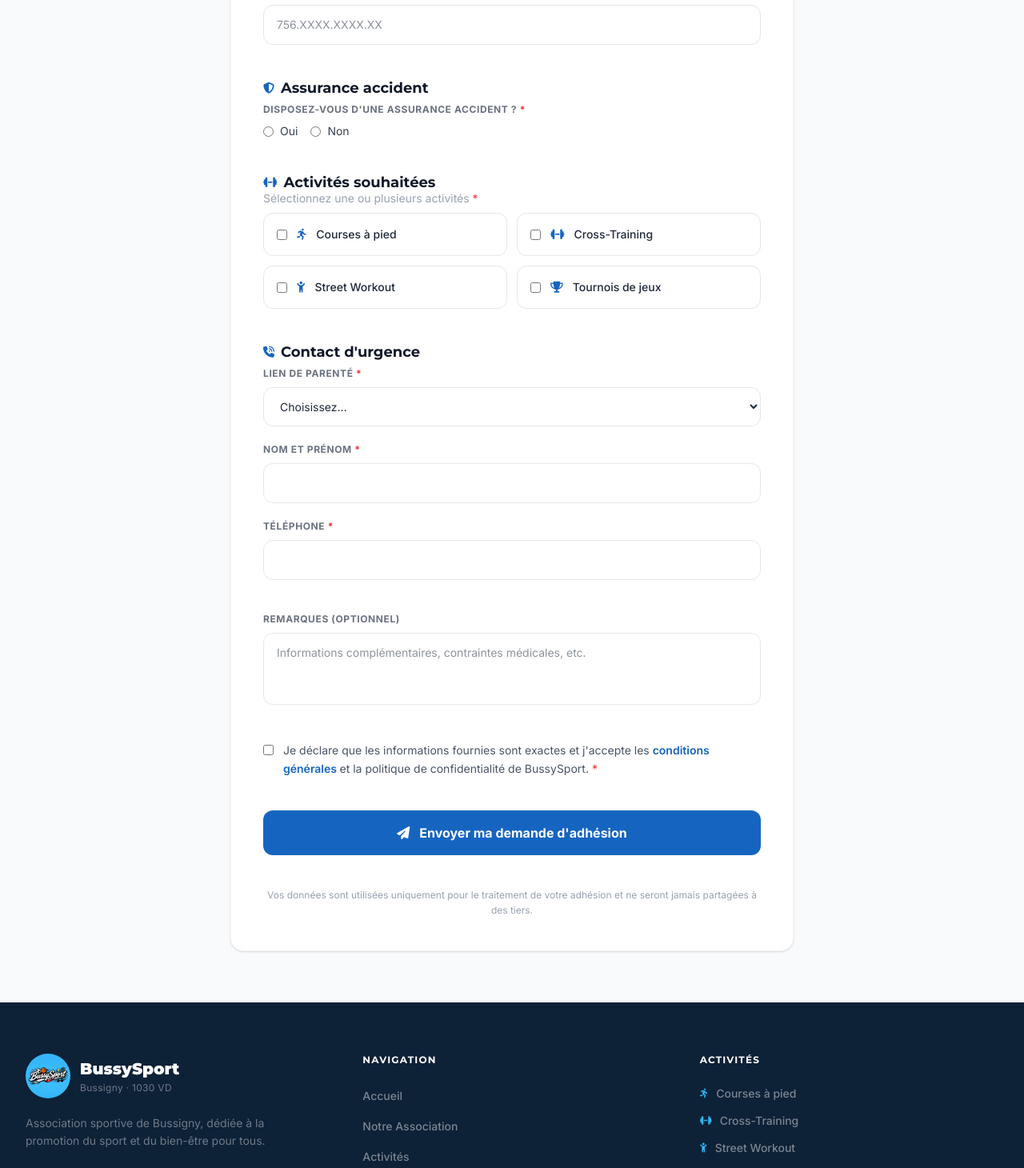
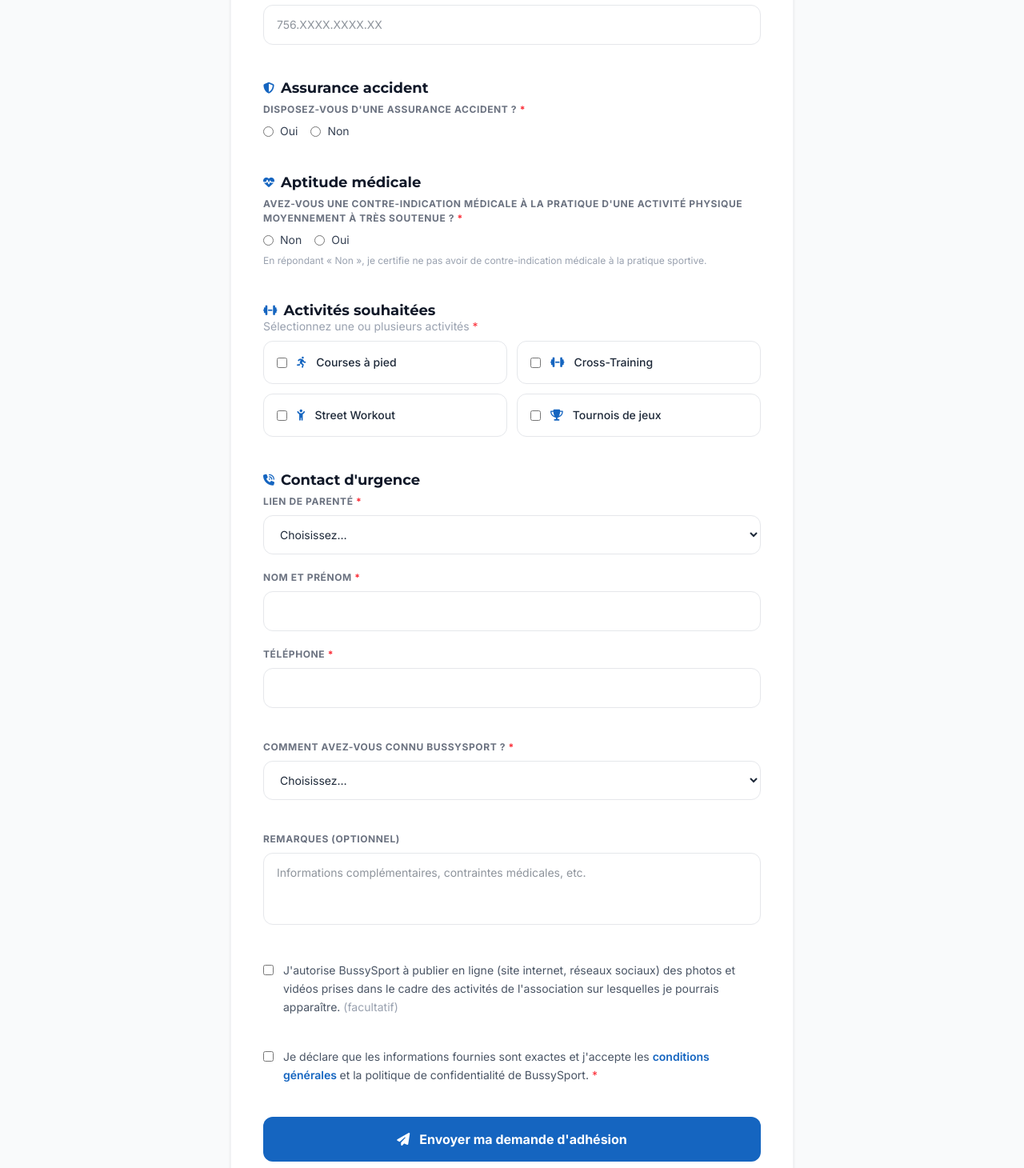
Before and after one commit to VicMtn/website-bussysport, a Vue app: page /adhesion in a window 1280 px wide. Shown: the part 1183-2643 px from the top of the page at 80% size. Built offline with nearby package versions, Linux system fonts and the light colour scheme.

Commit message:
feat: enhance membership form with medical and referral source fields

```diff
--- a/src/composables/useAdhesionForm.js
+++ b/src/composables/useAdhesionForm.js
@@ -14,6 +14,15 @@ export const EMERGENCY_RELATIONS = [
   { value: "parent", label: "Parent" },
   { value: "frere-soeur", label: "Frère / Sœur" },
   { value: "conjoint", label: "Conjoint·e / Partenaire" },
+  { value: "autre", label: "Autre" },
+];
+
+export const REFERRAL_SOURCES = [
+  { value: "bouche-a-oreille", label: "Bouche-à-oreille (ami, famille)" },
+  { value: "reseaux-sociaux", label: "Réseaux sociaux (Instagram, Facebook…)" },
+  { value: "internet", label: "Recherche internet / site web" },
+  { value: "evenement", label: "Événement / manifestation" },
+  { value: "flyer-affiche", label: "Flyer / affiche" },
   { value: "autre", label: "Autre" },
 ];
 
@@ -103,11 +112,16 @@ export function useAdhesionForm({ throttle } = {}) {
     avs: "",
     hasInsurance: "",
     insuranceName: "",
+    medicalContraindication: "",
+    medicalDetails: "",
     activities: [],
     emergencyRelation: "",
     emergencyName: "",
     emergencyPhone: "",
+    referralSource: "",
+    referralSourceOther: "",
     remarks: "",
+    imageRights: false,
     acceptTerms: false,
     website: "", // honeypot
   });
@@ -146,11 +160,16 @@ export function useAdhesionForm({ throttle } = {}) {
     form.avs = "";
     form.hasInsurance = "";
     form.insuranceName = "";
+    form.medicalContraindication = "";
+    form.medicalDetails = "";
     form.activities = [];
     form.emergencyRelation = "";
     form.emergencyName = "";
     form.emergencyPhone = "";
+    form.referralSource = "";
+    form.referralSourceOther = "";
     form.remarks = "";
+    form.imageRights = false;
     form.acceptTerms = false;
     form.website = "";
     parentAuthFile.value = null;
@@ -274,6 +293,23 @@ export function useAdhesionForm({ throttle } = {}) {
       return false;
     }
 
+    if (!["oui", "non"].includes(form.medicalContraindication)) {
+      showErrorPlain(
+        "Veuillez indiquer si vous avez une contre-indication médicale.",
+      );
+      return false;
+    }
+
+    if (form.medicalContraindication === "oui" && !form.medicalDetails.trim()) {
+      showErrorPlain("Veuillez préciser votre contre-indication médicale.");
+      return false;
+    }
+
+    if (!REFERRAL_SOURCES.some((s) => s.value === form.referralSource)) {
+      showErrorPlain("Veuillez indiquer comment vous avez connu BussySport.");
+      return false;
+    }
+
     if (!form.acceptTerms) {
       showErrorPlain("Veuillez accepter les conditions d'adhésion.");
       return false;
@@ -302,6 +338,16 @@ export function useAdhesionForm({ throttle } = {}) {
     const relation =
       EMERGENCY_RELATIONS.find((r) => r.value === form.emergencyRelation)
         ?.label ?? form.emergencyRelation;
+    let referralLabel =
+      REFERRAL_SOURCES.find((s) => s.value === form.referralSource)?.label ??
+      form.referralSource;
+    if (form.referralSource === "autre" && form.referralSourceOther.trim()) {
+      referralLabel += ` — ${form.referralSourceOther.trim()}`;
+    }
+    const medicalLabel =
+      form.medicalContraindication === "oui"
+        ? `Contre-indication signalée : ${form.medicalDetails.trim()}`
+        : "Aucune contre-indication déclarée (apte à la pratique)";
 
     return [
       "NOUVELLE DEMANDE D'ADHÉSION",
@@ -323,6 +369,9 @@ export function useAdhesionForm({ throttle } = {}) {
       "— Assurance accident —",
       insuranceLabel,
       "",
+      "— Aptitude médicale —",
+      medicalLabel,
+      "",
       "— Activités souhaitées —",
       activityLabels.join(", "),
       "",
@@ -331,9 +380,15 @@ export function useAdhesionForm({ throttle } = {}) {
       `Téléphone : ${form.emergencyPhone.trim()}`,
       "",
       "— Autorisation parentale —",
-      needsParentAuth.value
-        ? "Requise — jointe à cet email"
-        : "Non requise",
+      needsParentAuth.value ? "Requise — jointe à cet email" : "Non requise",
+      "",
+      "— Comment a connu BussySport —",
+      referralLabel,
+      "",
+      "— Droit à l'image —",
+      form.imageRights
+        ? "Accordé (publication photos/vidéos en ligne autorisée)"
+        : "Refusé (pas de publication en ligne)",
       "",
       "— Remarques —",
       form.remarks.trim() || "—",
@@ -427,6 +482,7 @@ export function useAdhesionForm({ throttle } = {}) {
     activities: ACTIVITY_KEYS,
     activityLabels: activities,
     emergencyRelations: EMERGENCY_RELATIONS,
+    referralSources: REFERRAL_SOURCES,
     age,
     maxBirthdate,
     minMembershipAge: MIN_MEMBERSHIP_AGE,
--- a/src/views/AdhesionView.vue
+++ b/src/views/AdhesionView.vue
@@ -19,6 +19,7 @@ const {
   form,
   activityLabels,
   emergencyRelations,
+  referralSources,
   age,
   maxBirthdate,
   minMembershipAge,
@@ -324,6 +325,68 @@ const {
           </div>
         </fieldset>
 
+        <!-- Aptitude médicale -->
+        <fieldset class="space-y-5">
+          <legend
+            class="font-display font-bold text-lg text-gray-900 mb-1 flex items-center gap-2"
+          >
+            <i
+              class="fas fa-heart-pulse text-primary text-sm"
+              aria-hidden="true"
+            ></i>
+            Aptitude médicale
+          </legend>
+
+          <div>
+            <span class="field-label block mb-3">
+              Avez-vous une contre-indication médicale à la pratique d'une
+              activité physique moyennement à très soutenue ?
+              <span class="text-red-500">*</span>
+            </span>
+            <div class="flex flex-wrap gap-4">
+              <label
+                class="inline-flex items-center gap-2 text-sm text-gray-700 cursor-pointer"
+              >
+                <input
+                  v-model="form.medicalContraindication"
+                  type="radio"
+                  value="non"
+                  class="accent-primary"
+                />
+                Non
+              </label>
+              <label
+                class="inline-flex items-center gap-2 text-sm text-gray-700 cursor-pointer"
+              >
+                <input
+                  v-model="form.medicalContraindication"
+                  type="radio"
+                  value="oui"
+                  class="accent-primary"
+                />
+                Oui
+              </label>
+            </div>
+            <p class="text-xs text-gray-400 mt-2">
+              En répondant « Non », je certifie ne pas avoir de contre-indication
+              médicale à la pratique sportive.
+            </p>
+          </div>
+
+          <div v-if="form.medicalContraindication === 'oui'">
+            <label for="medicalDetails" class="field-label">
+              Merci de préciser <span class="text-red-500">*</span>
+            </label>
+            <textarea
+              id="medicalDetails"
+              v-model="form.medicalDetails"
+              rows="2"
+              class="form-input w-full px-4 py-3.5 rounded-xl border border-gray-200 bg-white text-gray-800 text-sm resize-none"
+              placeholder="Nature de la contre-indication, restrictions éventuelles…"
+            ></textarea>
+          </div>
+        </fieldset>
+
         <!-- Activités -->
         <fieldset class="space-y-5">
           <legend
@@ -487,6 +550,36 @@ const {
           </div>
         </div>
 
+        <!-- Comment a connu BussySport -->
+        <div>
+          <label for="referralSource" class="field-label">
+            Comment avez-vous connu BussySport ?
+            <span class="text-red-500">*</span>
+          </label>
+          <select
+            id="referralSource"
+            v-model="form.referralSource"
+            required
+            class="form-input w-full px-4 py-3.5 rounded-xl border border-gray-200 bg-white text-gray-800 text-sm"
+          >
+            <option value="">Choisissez…</option>
+            <option
+              v-for="source in referralSources"
+              :key="source.value"
+              :value="source.value"
+            >
+              {{ source.label }}
+            </option>
+          </select>
+          <input
+            v-if="form.referralSource === 'autre'"
+            v-model="form.referralSourceOther"
+            type="text"
+            class="form-input w-full px-4 py-3.5 rounded-xl border border-gray-200 bg-white text-gray-800 text-sm mt-3"
+            placeholder="Précisez (optionnel)"
+          />
+        </div>
+
         <!-- Remarques -->
         <div>
           <label for="remarks" class="field-label">Remarques (optionnel)</label>
@@ -498,6 +591,21 @@ const {
             placeholder="Informations complémentaires, contraintes médicales, etc."
           ></textarea>
         </div>
+
+        <!-- Droit à l'image -->
+        <label class="flex items-start gap-3 cursor-pointer">
+          <input
+            v-model="form.imageRights"
+            type="checkbox"
+            class="mt-1 accent-primary"
+          />
+          <span class="text-sm text-gray-600 leading-relaxed">
+            J'autorise BussySport à publier en ligne (site internet, réseaux
+            sociaux) des photos et vidéos prises dans le cadre des activités de
+            l'association sur lesquelles je pourrais apparaître.
+            <span class="text-gray-400">(facultatif)</span>
+          </span>
+        </label>
 
         <!-- Acceptation -->
         <label class="flex items-start gap-3 cursor-pointer">
```
